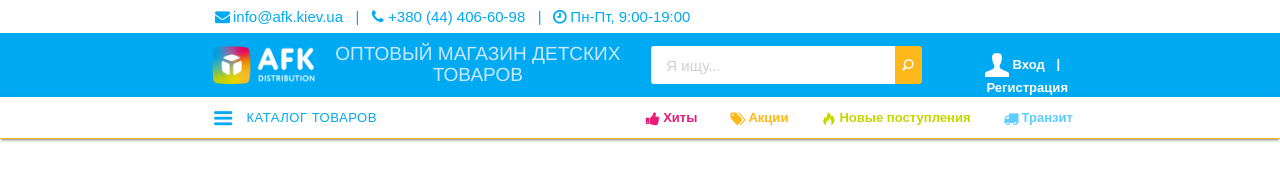
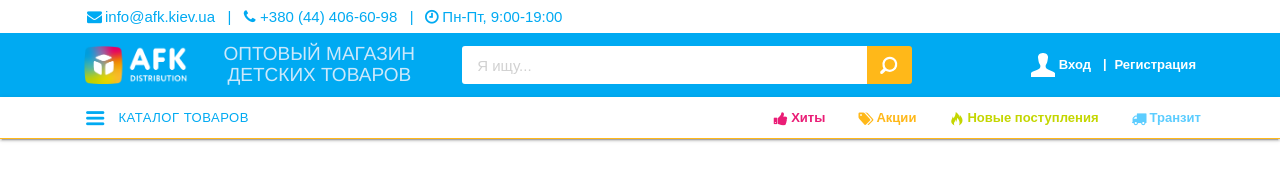
Before and after one commit to chslava/afk, a website: page public_html/index.html in a window 1280 px wide. Drawn offline with nearby package versions, Linux system fonts and the light colour scheme; files whose address does not match are found by name; a web font is replaced by a local one.

Commit message:
fix grid sizes

```diff
--- a/public_html/index.html
+++ b/public_html/index.html
@@ -2,6 +2,7 @@
 <html lang="en">
 <head>
     <meta charset="UTF-8">
+    <meta name="viewport" content="width=device-width, initial-scale=1.0">
     <title></title>
     <link rel="stylesheet" type="text/css" href="styles/css/style.css">
     <link rel="stylesheet" type="text/css" href="styles/css/materialize.css">
@@ -20,11 +21,11 @@
 <div class="header">
     <div class="container">
         <div class="row">
-            <div class="col s6">
+            <div class="col s6 m6 l4">
                 <img class="left" src="styles/img/AFK_Logo@2x.png" alt="">
-                <div class="title"><h1>Оптовый магазин детских товаров</h1></div>
+                <div class="title hide-on-med-and-down"><h1>Оптовый магазин детских товаров</h1></div>
             </div>
-            <div class="col s3 m3 l4">
+            <div class="col s3 m3 l5">
                 <form action="">
                     <div class="input-field search">
                         <input name="search" placeholder="Я ищу..." id="header-search" type="text" class="">
@@ -32,7 +33,7 @@
                     </div>
                 </form>
             </div>
-            <div class="col s3 m3 l2 login">
+            <div class="col s3 m3 l3 login">
                 <img src="styles/img/man.svg" alt="">
                 <a href="#">Вход</a>
                 <i class="v-split"></i><a href="#">Регистрация</a>
--- a/sass/components/_grid.scss
+++ b/sass/components/_grid.scss
@@ -1,16 +1,21 @@
 .container {
   margin: 0 auto;
-  max-width: 1280px;
+  //max-width: 1280px;
   width: 90%;
 }
 @media #{$medium-and-up} {
   .container {
-    width: 85%;
+    max-width: 750px;
   }
 }
 @media #{$large-and-up} {
   .container {
-    width: 70%;
+    max-width: 970px;
+  }
+}
+@media #{$extra-large-and-up} {
+  .container {
+    max-width: 1170px;
   }
 }
 .container .row {
--- a/sass/components/_variables.scss
+++ b/sass/components/_variables.scss
@@ -205,15 +205,16 @@ $switch-radius: 15px !default;
 // ==========================================================================
 
 // Media Query Ranges
-$small-screen-up: 601px !default;
+$small-screen-up: 769px !default;
 $medium-screen-up: 993px !default;
 $large-screen-up: 1201px !default;
-$small-screen: 600px !default;
+$small-screen: 768px !default;
 $medium-screen: 992px !default;
 $large-screen: 1200px !default;
 
 $medium-and-up: "only screen and (min-width : #{$small-screen-up})" !default;
 $large-and-up: "only screen and (min-width : #{$medium-screen-up})" !default;
+$extra-large-and-up: "only screen and (min-width : #{$large-screen-up})" !default;
 $small-and-down: "only screen and (max-width : #{$small-screen})" !default;
 $medium-and-down: "only screen and (max-width : #{$medium-screen})" !default;
 $medium-only: "only screen and (min-width : #{$small-screen-up}) and (max-width : #{$medium-screen})" !default;
```
Also changed, not shown: public_html/styles/css/materialize.css, public_html/styles/css/style.css.
